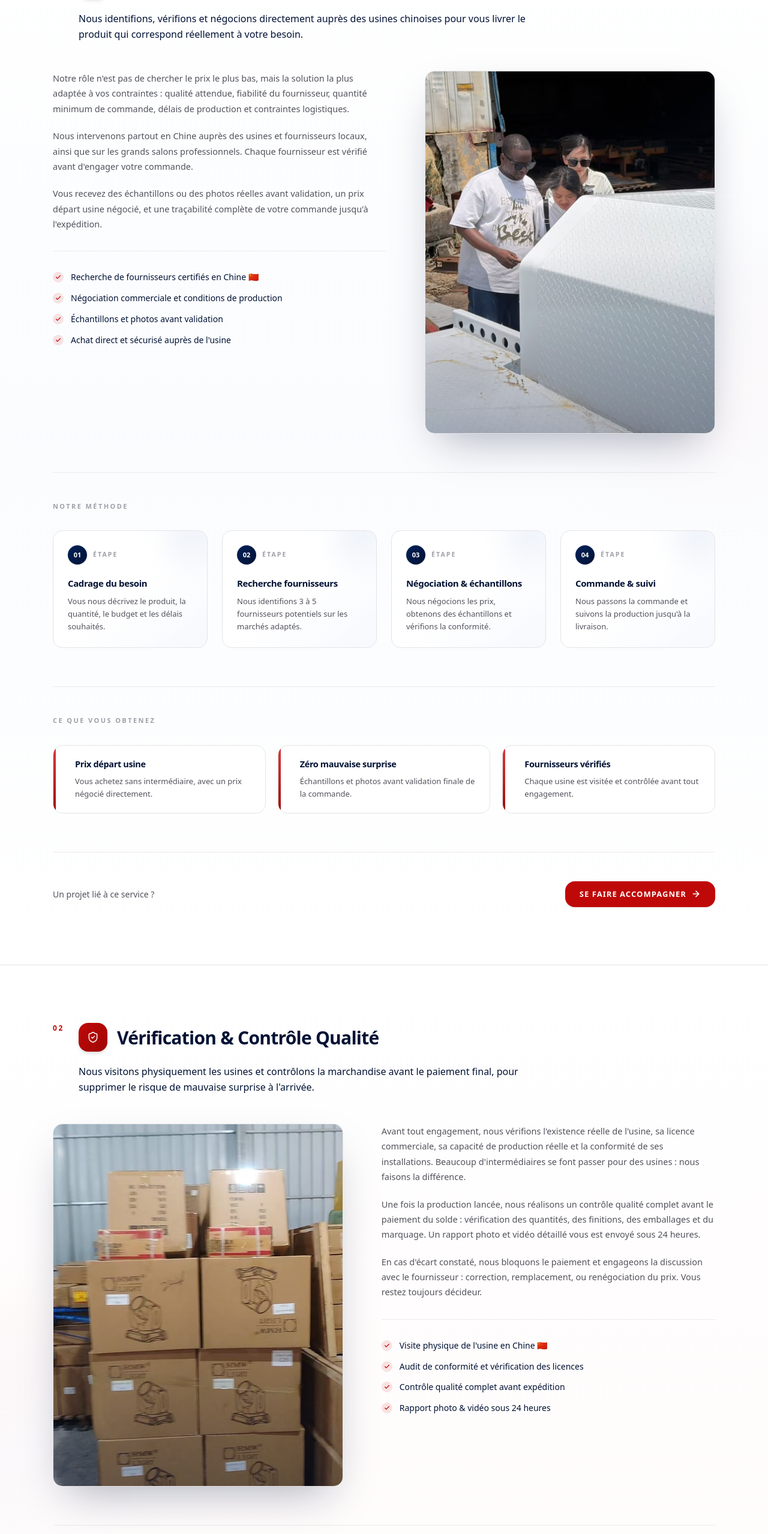
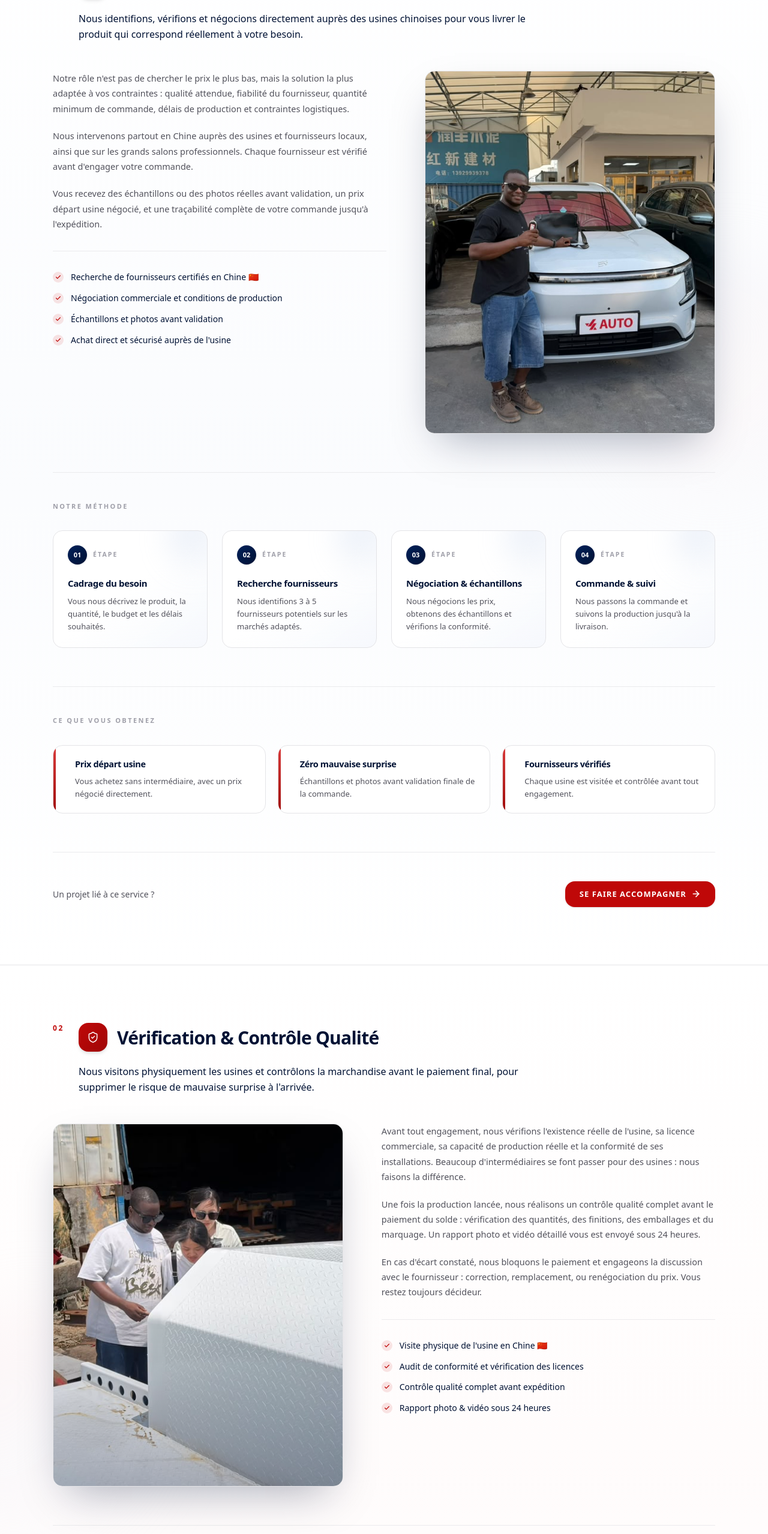
Before and after one commit to PATAWALA/ODA-EXPRESS, a Next.js app: page /services in a window 1280 px wide. Shown: the part 989-3546 px from the top of the page at 60% size. Built offline with nearby package versions, Linux system fonts and the light colour scheme; no server answers.

Commit message:
894 update

```diff
--- a/src/content/services.ts
+++ b/src/content/services.ts
@@ -50,7 +50,7 @@ export const SERVICES: Service[] = [
       "Achat direct et sécurisé auprès de l'usine",
     ],
     image:
-      "global.jpeg",
+      "/v.jpeg",
     steps: [
       {
         title: "Cadrage du besoin",
@@ -110,7 +110,7 @@ export const SERVICES: Service[] = [
       "Rapport photo & vidéo sous 24 heures",
     ],
     image:
-      "/ve.jpeg",
+      "/global.jpeg",
     steps: [
       {
         title: "Vérification de l'usine",
```
Also changed, not shown: public/v.jpeg (added).
